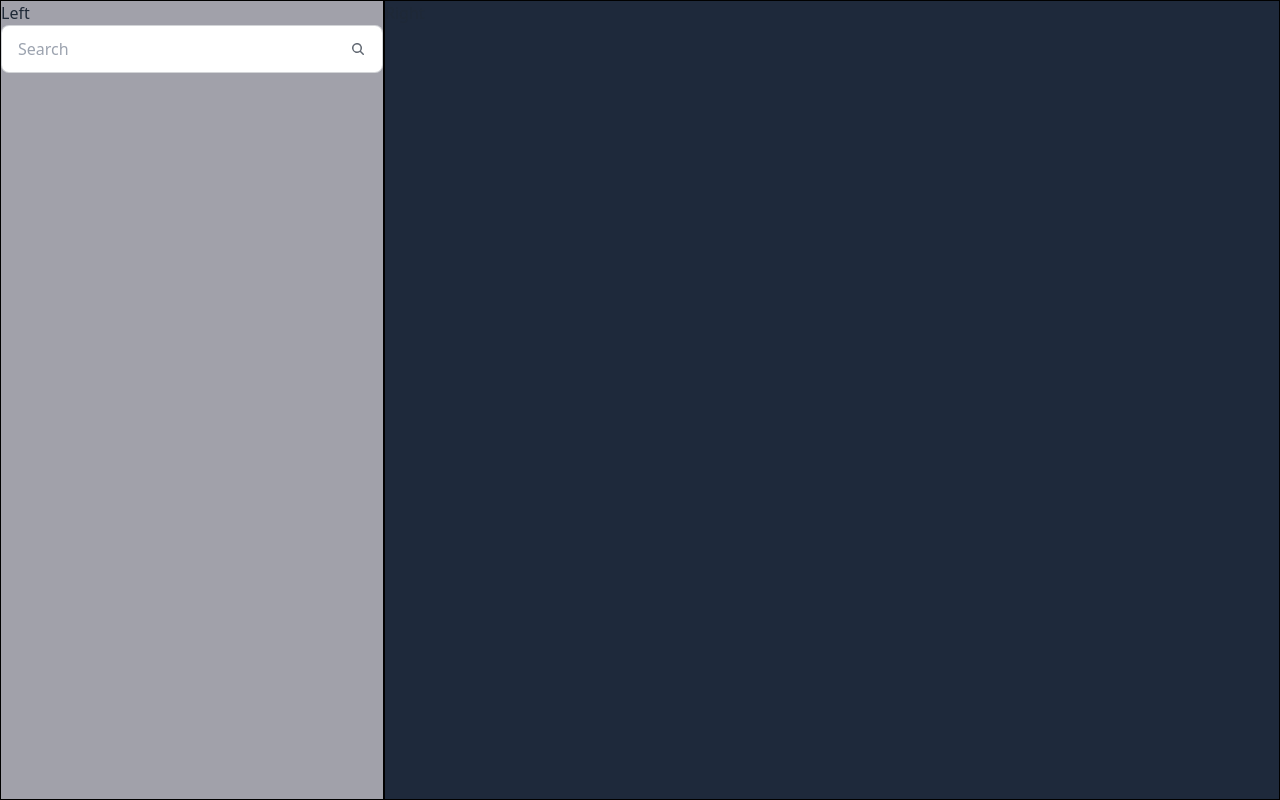
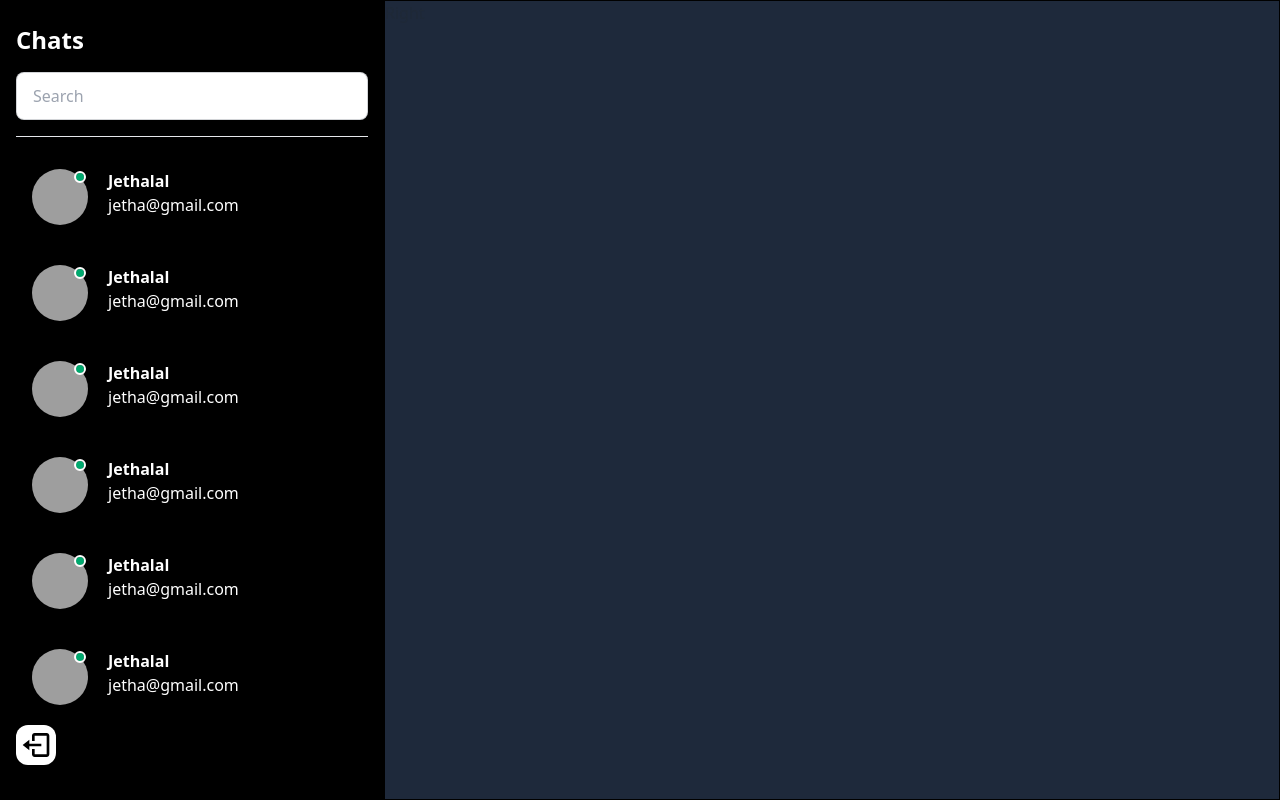
Before and after one commit to Abhinavchawda/Talk-in, a React (Vite) app in the folder frontend/: page / in a window 1280 px wide. Built offline with nearby package versions, Linux system fonts and the light colour scheme; grey boxes are pictures that could not be loaded.

Commit message:
Made Left part of UI

```diff
--- a/frontend/src/components/home/Left/Left.jsx
+++ b/frontend/src/components/home/Left/Left.jsx
@@ -1,11 +1,17 @@
 import React from 'react';
 import Search from './Search';
+import Users from './Users';
+import Logout from './Logout';
 
 function Left() {
   return (
-    <div className='w-[30%] border border-black bg-zinc-400'>
-      Left
+    <div className='w-[30%] bg-black p-4 text-white'>
+      <h1 className='text-2xl text-white py-2 font-semibold'>Chats</h1>
       <Search/>
+      <hr/>
+      <Users/>
+
+      <Logout/>
     </div>
   )
 }
--- a/frontend/src/components/home/Left/Logout.jsx
+++ b/frontend/src/components/home/Left/Logout.jsx
@@ -1,11 +1,14 @@
 import React from 'react';
+import { BiLogOut } from "react-icons/bi";
 
 function Logout() {
-  return (
-    <div>
-      Logout
-    </div>
-  )
+    return (
+        <div>
+            <button>
+                <BiLogOut className='h-10 w-10 my-3 p-1 bg-white z-5 text-black rounded-xl' />
+            </button>
+        </div>
+    )
 }
 
 export default Logout;
--- a/frontend/src/components/home/Left/Search.jsx
+++ b/frontend/src/components/home/Left/Search.jsx
@@ -1,21 +1,15 @@
 import React from 'react';
+import { IoSearch } from "react-icons/io5";
 
 function Search() {
     return (
-        <div>
+        <div className='mb-4'>
             <form action=''>
-                <label className="input input-bordered flex items-center gap-2">
+                <label className="input input-bordered flex items-center gap-2 my-2">
                     <input type="text" className="grow" placeholder="Search" />
-                    <svg
-                        xmlns="http://www.w3.org/2000/svg"
-                        viewBox="0 0 16 16"
-                        fill="currentColor"
-                        className="h-4 w-4 opacity-70">
-                        <path
-                            fillRule="evenodd"
-                            d="M9.965 11.026a5 5 0 1 1 1.06-1.06l2.755 2.754a.75.75 0 1 1-1.06 1.06l-2.755-2.754ZM10.5 7a3.5 3.5 0 1 1-7 0 3.5 3.5 0 0 1 7 0Z"
-                            clipRule="evenodd" />
-                    </svg>
+                    <button >
+                        <IoSearch className='hover:scale-110 h-5 w-5' />
+                    </button>
                 </label>
             </form>
         </div>
--- a/frontend/src/components/home/Left/User.jsx
+++ /dev/null
@@ -1,11 +0,0 @@
-import React from 'react';
-
-function User() {
-  return (
-    <div>
-
-    </div>
-  )
-}
-
-export default User;
--- /dev/null
+++ b/frontend/src/components/home/Left/UserCard.jsx
@@ -0,0 +1,21 @@
+import React from 'react';
+
+function UserCard() {
+  return (
+    <div>
+      <div className='flex gap-5 my-2 p-4 rounded-lg hover:bg-gray-900 duration-300 cursor-pointer'>
+        <div className="avatar online">
+          <div className="w-14 rounded-full">
+            <img src="https://img.daisyui.com/images/stock/photo-1534528741775-53994a69daeb.webp" />
+          </div>
+        </div>
+        <div>
+          <div className='font-bold'>Jethalal</div>
+          <div>jetha@gmail.com</div>
+        </div>
+      </div>
+    </div>
+  )
+}
+
+export default UserCard;
--- /dev/null
+++ b/frontend/src/components/home/Left/Users.jsx
@@ -0,0 +1,25 @@
+import React from 'react';
+import UserCard from './UserCard';
+
+function Users() {
+  return (
+    <div className='overflow-y-auto h-[70vh] my-2'>
+      <UserCard/>
+      <UserCard/>
+      <UserCard/>
+      <UserCard/>
+      <UserCard/>
+      <UserCard/>
+      <UserCard/>
+      <UserCard/>
+      <UserCard/>
+      {/* <div className="avatar offline">
+        <div className="w-24 rounded-full">
+          <img src="https://img.daisyui.com/images/stock/photo-1534528741775-53994a69daeb.webp" />
+        </div>
+      </div> */}
+    </div>
+  )
+}
+
+export default Users;
```
